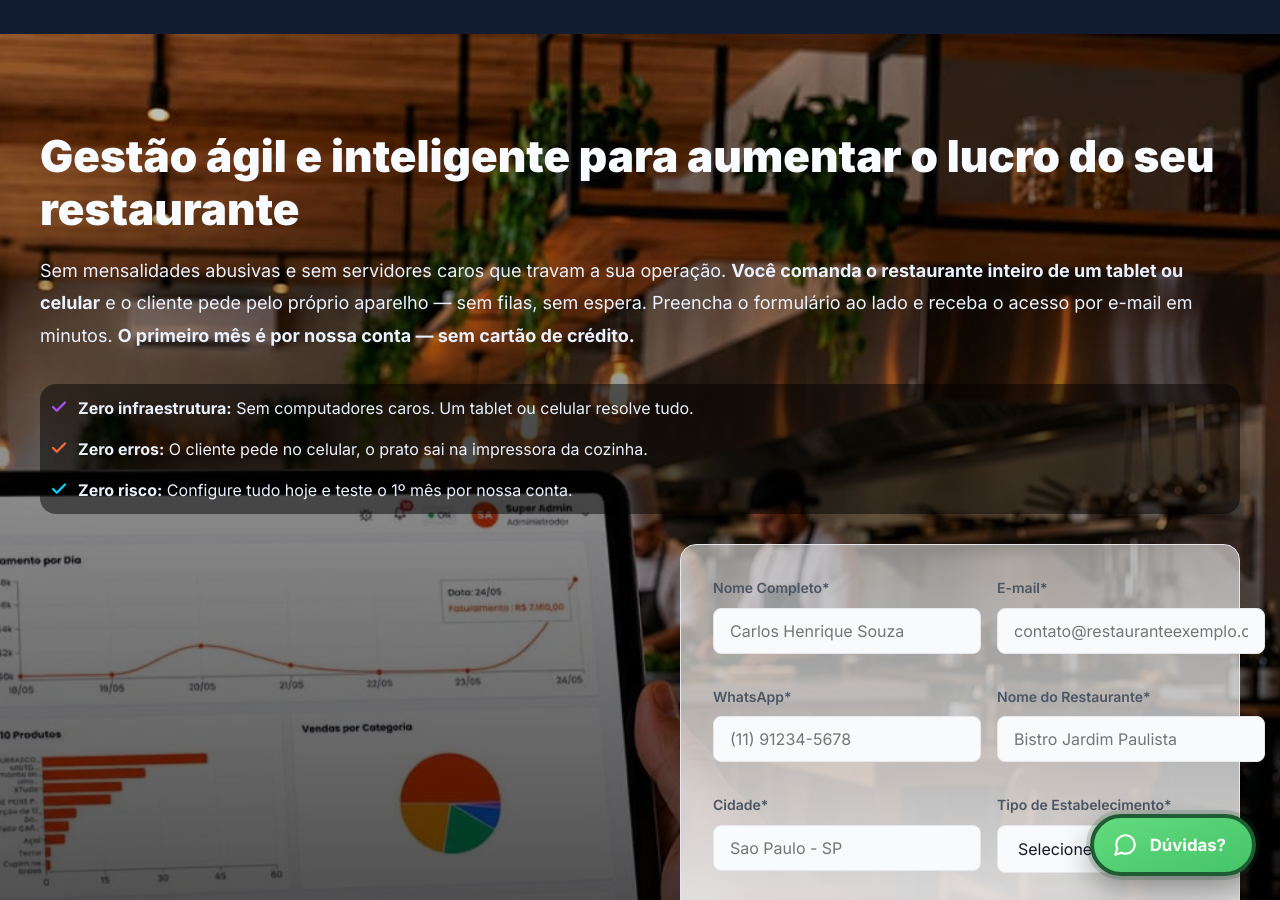
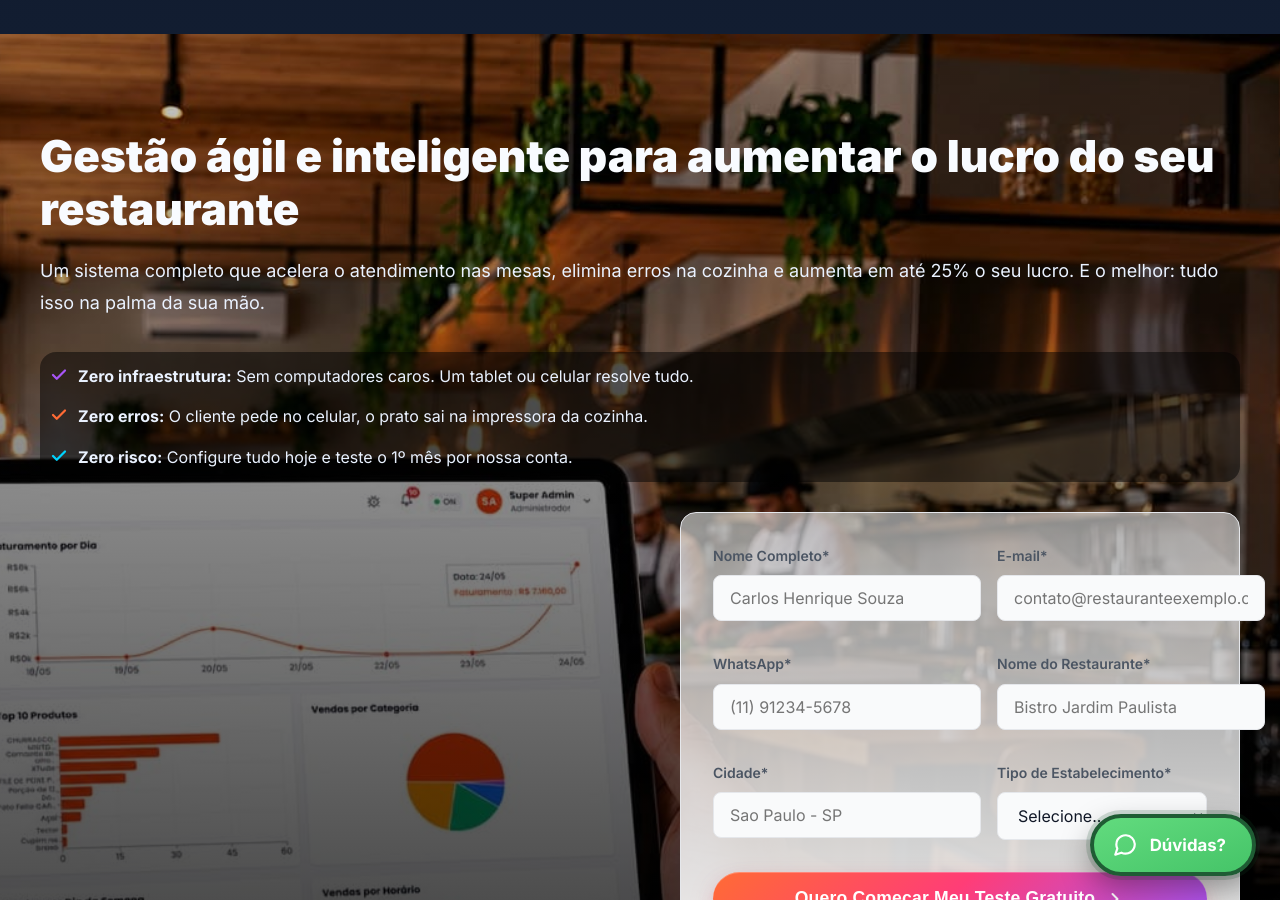
Before and after one commit to ordrx-ai/landing-page, a Jekyll site: the page built from index.html, in a window 1280 px wide and 900 px high, scrolled down 6367 px. Built offline with Jekyll 4.4.1, drawn with Linux system fonts in a browser that asks for light colours.

Commit message:
style(home): atualizar subtitulo do formulario de contato

```diff
--- a/index.html
+++ b/index.html
@@ -930,7 +930,7 @@ structured_data: |
 </h2>
 
 <p class="contact-description contact-description-highlight">
-  Sem mensalidades abusivas e sem servidores caros que travam a sua operação. <strong>Você comanda o restaurante inteiro de um tablet ou celular</strong> e o cliente pede pelo próprio aparelho — sem filas, sem espera. Preencha o formulário ao lado e receba o acesso por e-mail em minutos. <strong>O primeiro mês é por nossa conta — sem cartão de crédito.</strong>
+  Um sistema completo que acelera o atendimento nas mesas, elimina erros na cozinha e aumenta em até 25% o seu lucro. E o melhor: tudo isso na palma da sua mão.
 </p>
 
 <ul class="contact-benefits-list">
```
